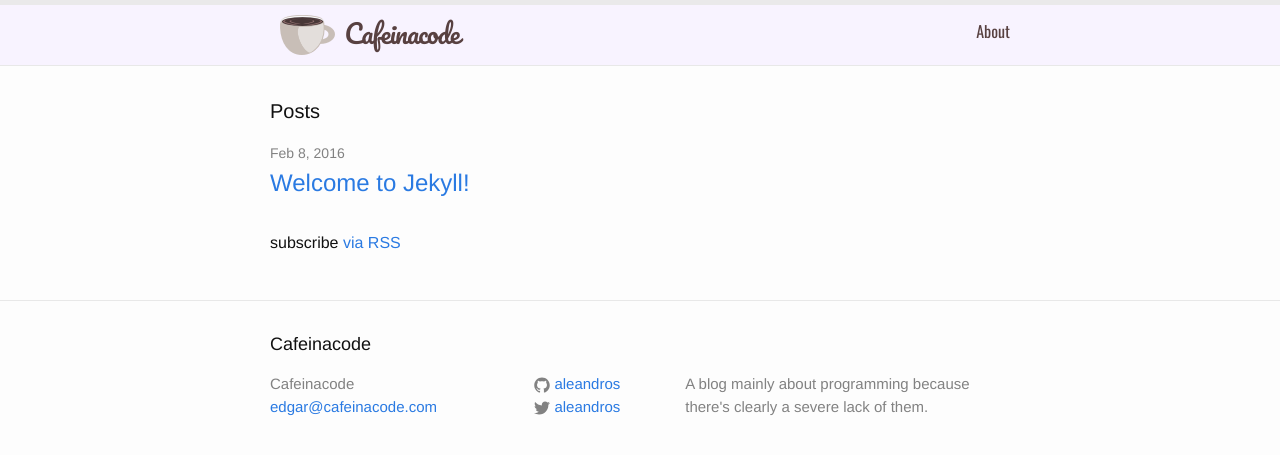
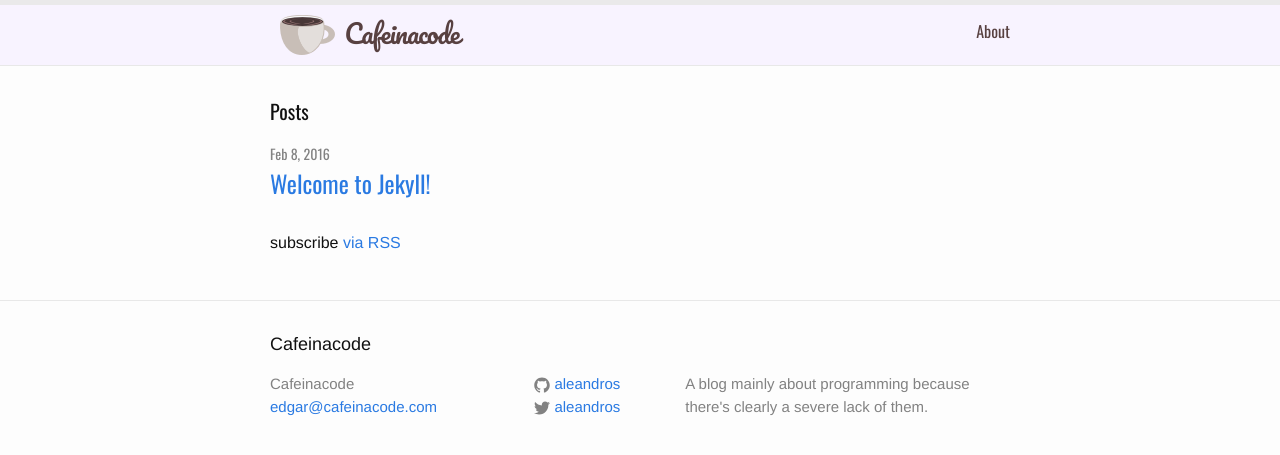
Before and after one commit to aleandros/aleandros.github.io, a Jekyll site: the page built from index.html, in a window 1280 px wide. Shown: the top 455 px of the page. Built offline with Jekyll 4.4.1, drawn with Linux system fonts in a browser that asks for light colours.

Commit message:
Use Oswald font for article and page headings

```diff
--- a/_sass/_layout.scss
+++ b/_sass/_layout.scss
@@ -202,6 +202,7 @@ $brown-color: #584141;
 
 .page-heading {
     font-size: 20px;
+    font-family: 'Oswald', sans-serif;
 }
 
 .post-list {
@@ -209,6 +210,7 @@ $brown-color: #584141;
     list-style: none;
 
     > li {
+	font-family: 'Oswald', sans-serif;
         margin-bottom: $spacing-unit;
     }
 }
@@ -236,6 +238,7 @@ $brown-color: #584141;
     font-size: 42px;
     letter-spacing: -1px;
     line-height: 1;
+    font-family: 'Oswald', sans-serif;
 
     @include media-query($on-laptop) {
         font-size: 36px;
```
